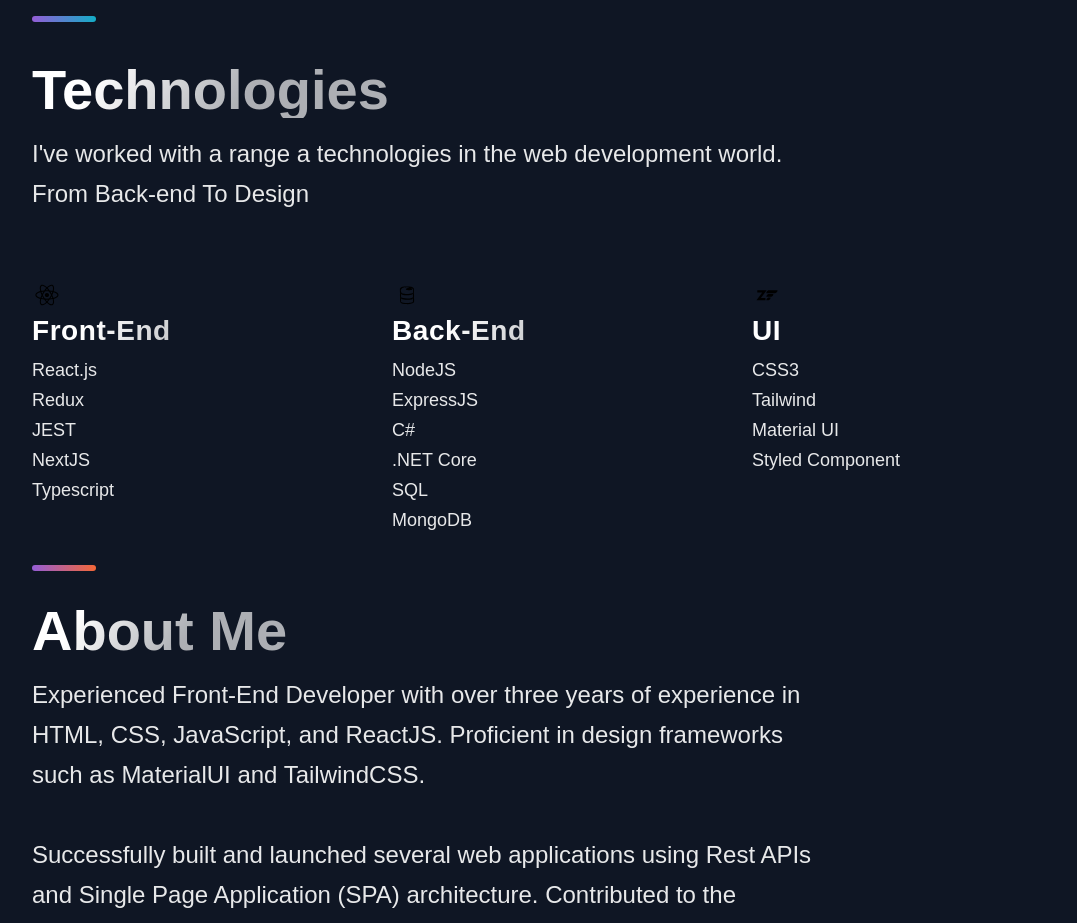
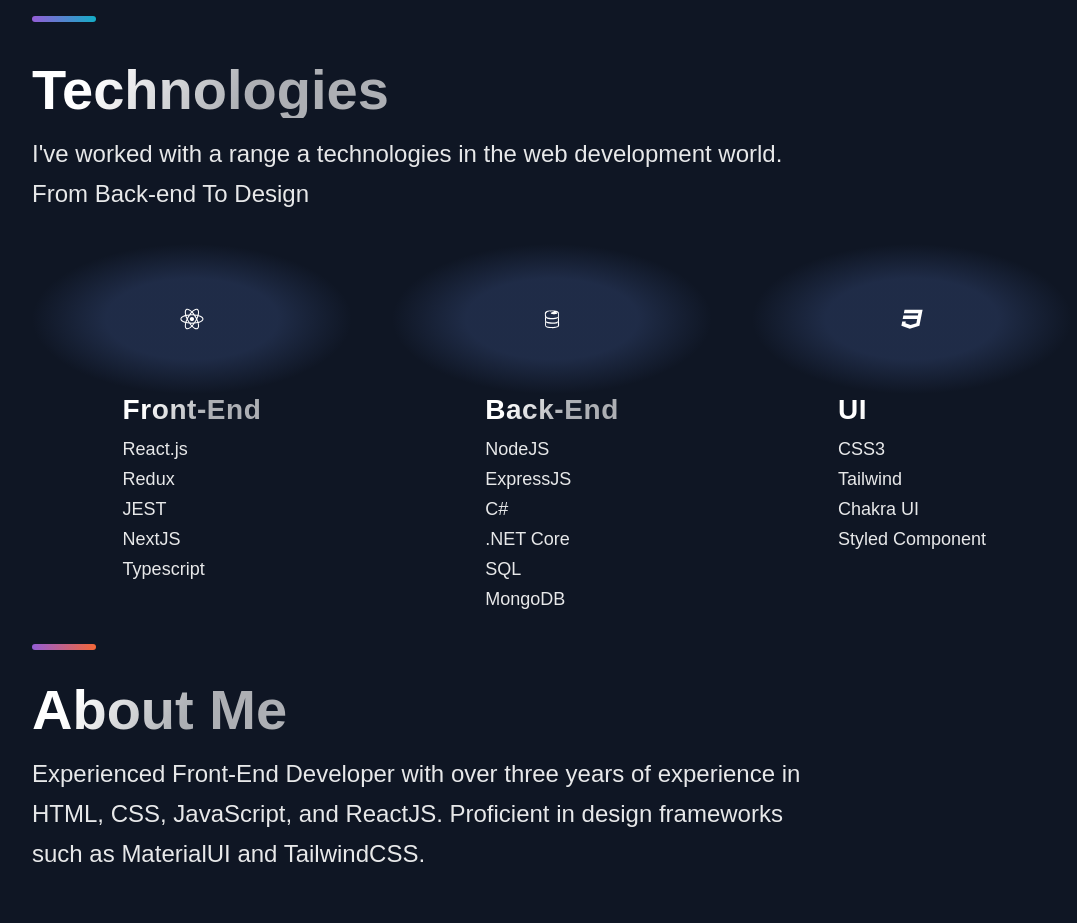
Before and after one commit to JosephHuntley/Portfolio_Updated, a React (Vite) app: page / in a window 1280 px wide. Shown: the part 3400-4323 px from the top of the page, without its empty margins (88-1165 px from the left). Built offline with nearby package versions, Linux system fonts and the light colour scheme.

Commit message:
Fixed Icons, Changed UI Icon, Removed pb from text

```diff
--- a/src/components/technologies/Technologies.jsx
+++ b/src/components/technologies/Technologies.jsx
@@ -1,5 +1,5 @@
 import React from 'react';
-import { DiFirebase, DiReact, DiZend } from 'react-icons/di';
+import { DiFirebase, DiReact, DiCss3Full } from 'react-icons/di';
 import {
 	Section,
 	SectionDivider,
@@ -7,6 +7,7 @@ import {
 	SectionTitle,
 } from '../../styles/globalComponents';
 import {
+	ImageContainer,
 	List,
 	ListContainer,
 	ListItem,
@@ -18,15 +19,15 @@ const Technologies = () => (
 	<Section id='tech'>
 		<SectionDivider divider />
 		<SectionTitle>Technologies</SectionTitle>
-		<SectionText>
+		<SectionText nopadding>
 			I've worked with a range a technologies in the web development world. From
 			Back-end To Design
 		</SectionText>
 		<List>
 			<ListItem>
-				<picture>
+				<ImageContainer>
 					<DiReact size='3rem' />
-				</picture>
+				</ImageContainer>
 				<ListContainer>
 					<ListTitle>Front-End</ListTitle>
 					<ListParagraph>
@@ -41,9 +42,9 @@ const Technologies = () => (
 				</ListContainer>
 			</ListItem>
 			<ListItem>
-				<picture>
+				<ImageContainer>
 					<DiFirebase size='3rem' />
-				</picture>
+				</ImageContainer>
 				<ListContainer>
 					<ListTitle>Back-End</ListTitle>
 					<ListParagraph>
@@ -62,9 +63,9 @@ const Technologies = () => (
 				</ListContainer>
 			</ListItem>
 			<ListItem>
-				<picture>
-					<DiZend size='3rem' />
-				</picture>
+				<ImageContainer>
+					<DiCss3Full size='3rem' />
+				</ImageContainer>
 				<ListContainer>
 					<ListTitle>UI</ListTitle>
 					<ListParagraph>
@@ -73,7 +74,7 @@ const Technologies = () => (
 						<br />
 						Tailwind
 						<br />
-						Material UI
+						Chakra UI
 						<br />
 						Styled Component
 					</ListParagraph>
--- a/src/components/technologies/TechnologiesStyles.js
+++ b/src/components/technologies/TechnologiesStyles.js
@@ -9,7 +9,7 @@ export const ImageContainer = styled.div`
 	);
 	width: 100%;
 	padding: 60px;
-	margin-top: 48px;
+	color: white;
 	display: flex;
 	flex-direction: column;
 	align-items: center;
@@ -111,6 +111,7 @@ export const ListItem = styled.li`
 	max-width: 320px;
 	display: flex;
 	flex-direction: column;
+	align-items: center;
 
 	@media ${(props) => props.theme.breakpoints.md} {
 		max-width: 203px;
@@ -119,7 +120,6 @@ export const ListItem = styled.li`
 	@media ${(props) => props.theme.breakpoints.sm} {
 		margin-bottom: 14px;
 		max-width: 320px;
-		flex-direction: row;
 	}
 `;
 
--- a/src/styles/globalComponents/index.js
+++ b/src/styles/globalComponents/index.js
@@ -59,7 +59,7 @@ export const SectionText = styled.p`
 	font-size: 24px;
 	line-height: 40px;
 	font-weight: 300;
-	padding-bottom: 3.6rem;
+	padding-bottom: ${props => props.nopadding || '3.6rem'};
 	color: ${(props) => props.theme.colors.text};
 
 	@media ${(props) => props.theme.breakpoints.md} {
```
